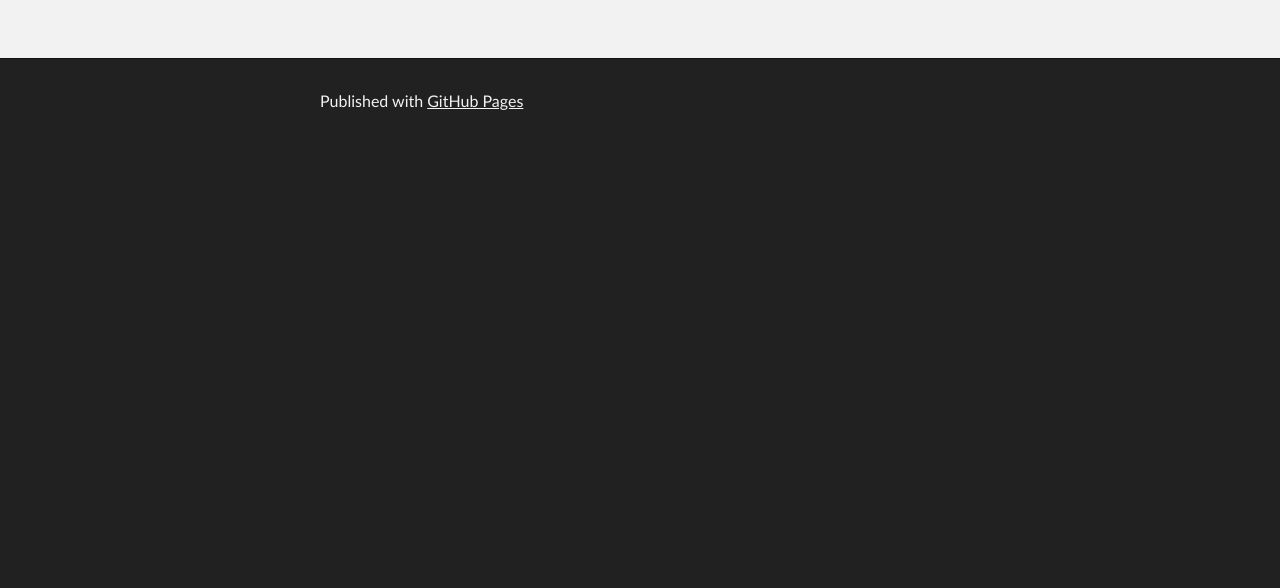
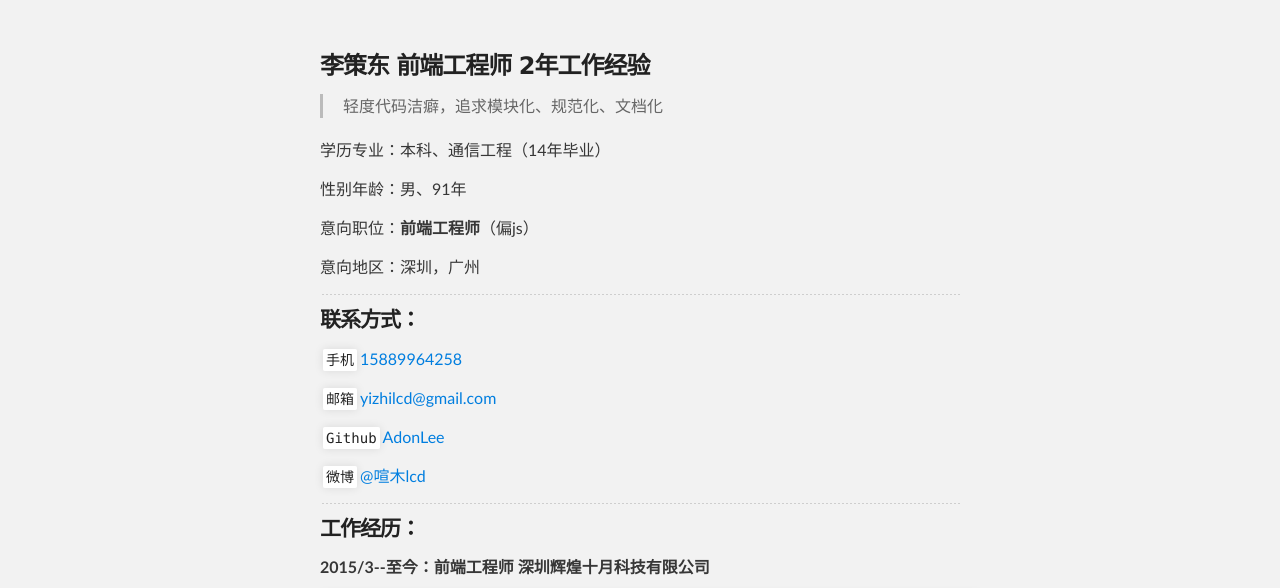
Before and after one commit to AdonLee/adonlee.github.com, a plain HTML site: page index.html in a window 1280 px wide. Shown: the part 212-800 px from the top of the page. Drawn offline with nearby package versions, Linux system fonts and the light colour scheme; files whose address does not match are found by name.

Commit message:
fix error to load md

```diff
--- a/index.html
+++ b/index.html
@@ -31,7 +31,7 @@
   <script src="http://cdn.bootcss.com/jquery/2.2.1/jquery.js"></script>
   <script src="js/marked.js"></script>
   <script>
-    $.getJSON('resume.md').then(function(data) {
+    $.get('resume.md').then(function(data) {
       $('#main_content').html(marked(data));
     })
   </script>
```
